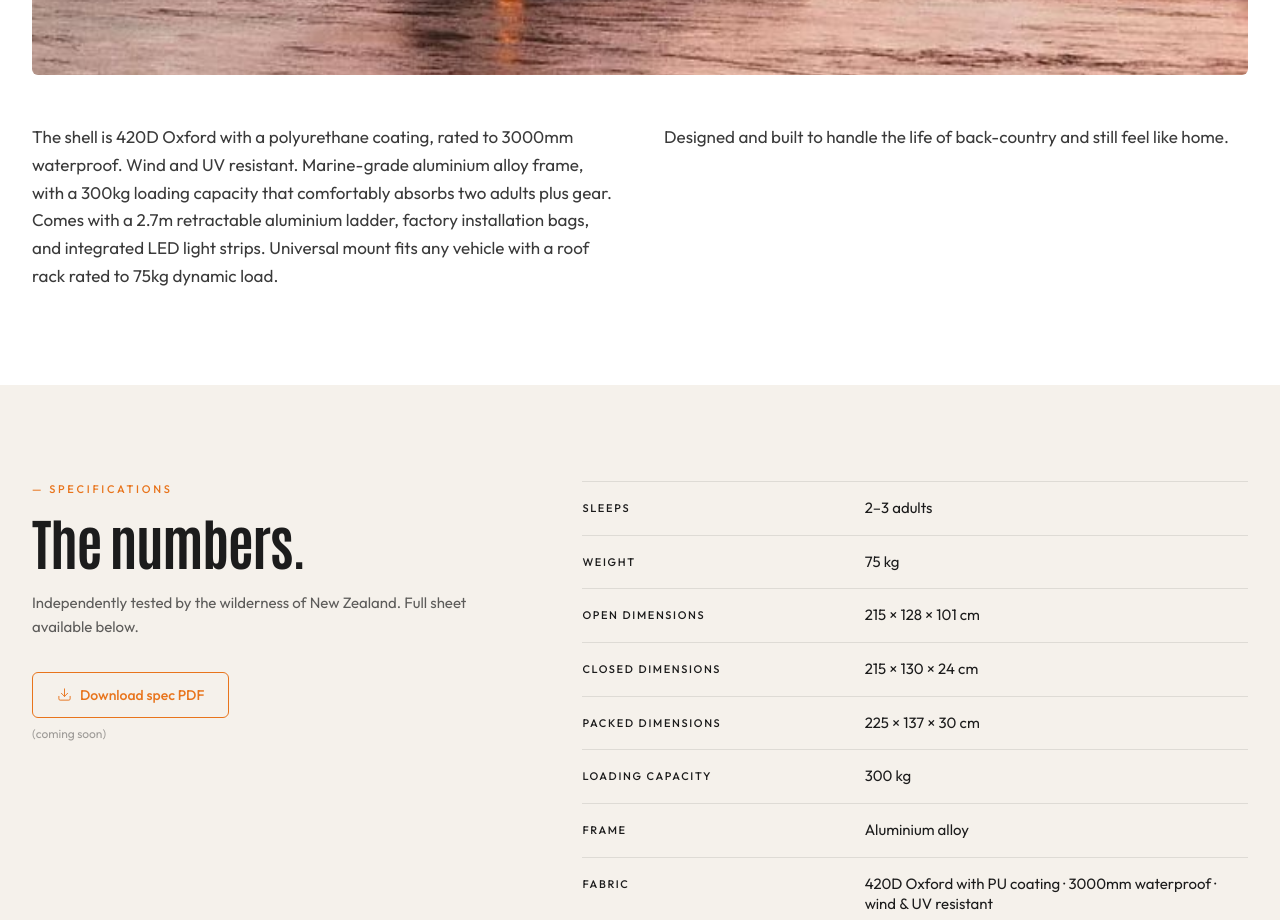
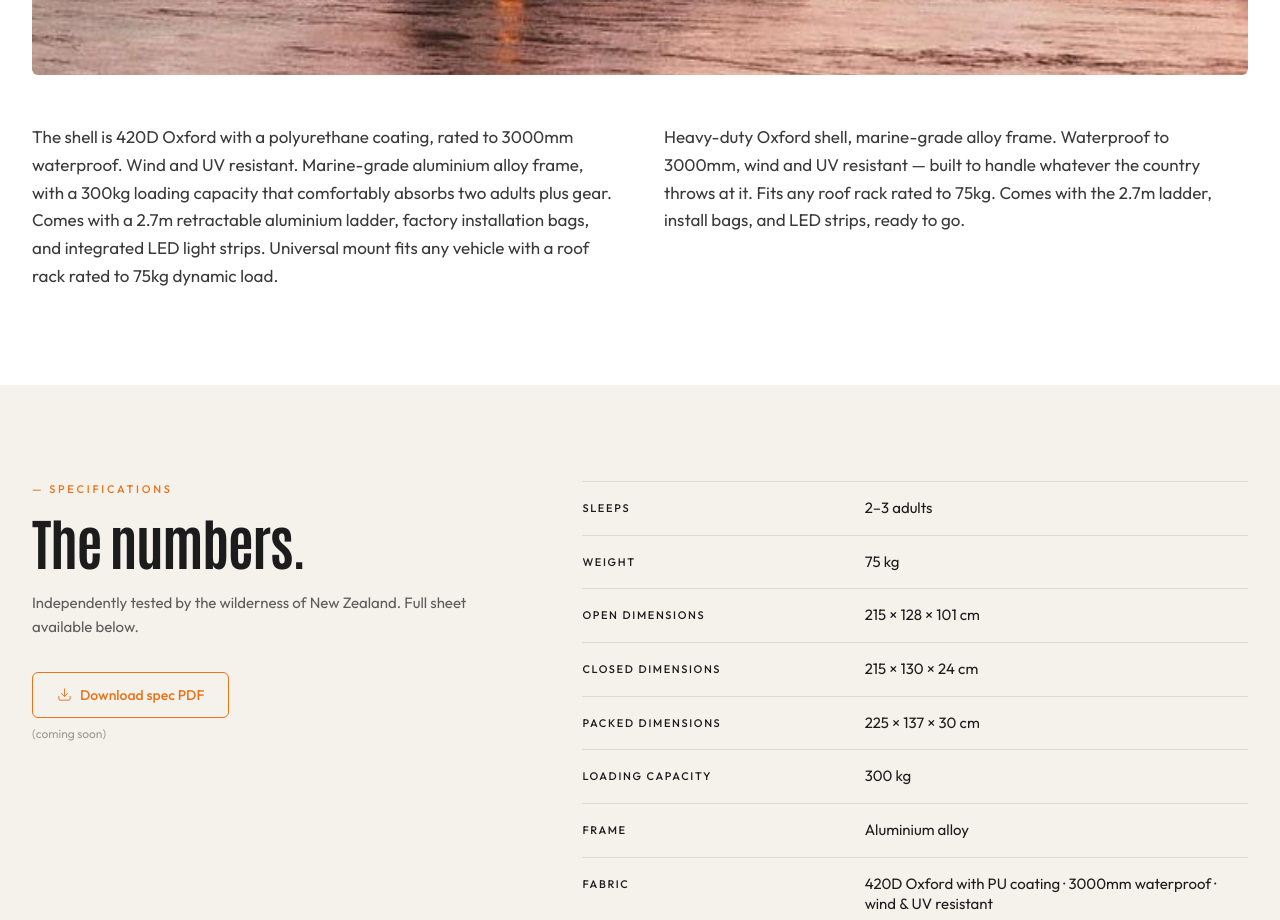
Before and after one commit to olinixon/MiPod-Outdoors, a Next.js app: page /the-mi-pod in a window 1280 px wide. Shown: the part 1800-2720 px from the top of the page. Built offline with nearby package versions, Linux system fonts and the light colour scheme.

Commit message:
feat: rewrite product overview second paragraph in casual voice

```diff
--- a/components/product/Overview.tsx
+++ b/components/product/Overview.tsx
@@ -38,7 +38,9 @@ export function Overview() {
             any vehicle with a roof rack rated to 75kg dynamic load.
           </p>
           <p className="text-charcoal-600 font-sans text-[17px] leading-relaxed">
-            Designed and built to handle the life of back-country and still feel like home.
+            Heavy-duty Oxford shell, marine-grade alloy frame. Waterproof to 3000mm, wind and UV
+            resistant — built to handle whatever the country throws at it. Fits any roof rack rated
+            to 75kg. Comes with the 2.7m ladder, install bags, and LED strips, ready to go.
           </p>
         </div>
       </Container>
```
